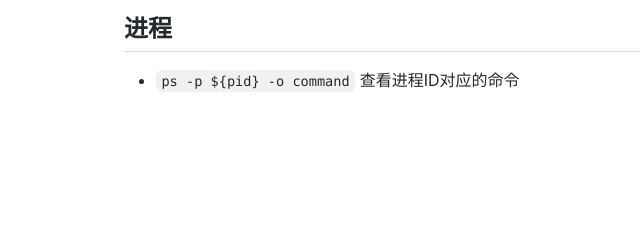
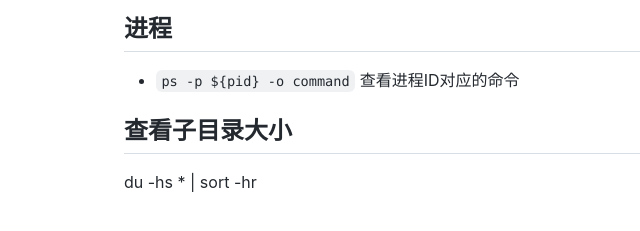
Before and after one commit to vq0599/devcloud, a plain HTML site: page linux.html in a window 1280 px wide. Shown: the part 91-322 px from the top of the page, without its empty margins (86-726 px from the left). Drawn offline with Linux system fonts and the light colour scheme.

Commit message:
Deploying to gh-pages from @ vq0599/devcloud@5e62f79ad4e5e6ea55c0104c26534ede594dca54 🚀

```diff
--- a/linux.html
+++ b/linux.html
@@ -24,6 +24,8 @@
 <ul>
 <li><code>ps -p ${pid} -o command</code> 查看进程ID对应的命令</li>
 </ul>
+<h2>查看子目录大小</h2>
+<p>du -hs * | sort -hr</p>
 
   </article>
 </body>
```
